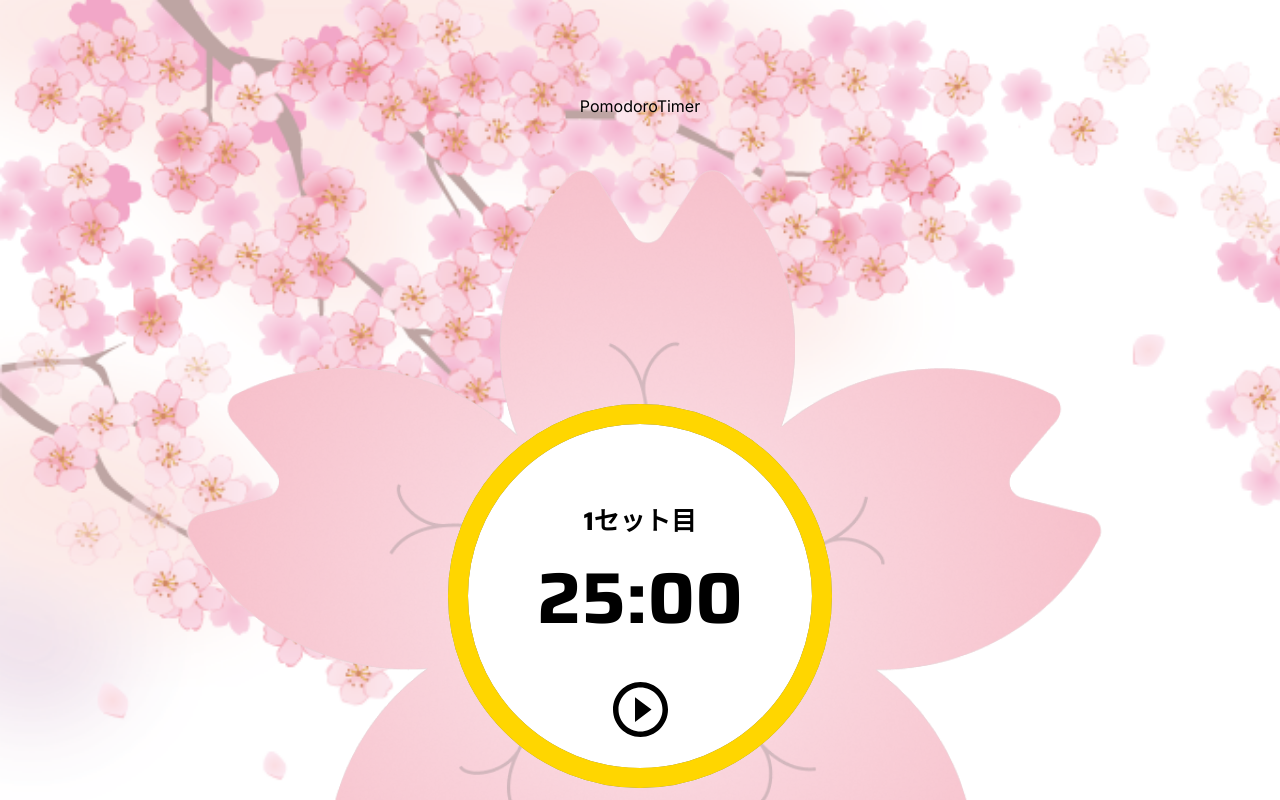
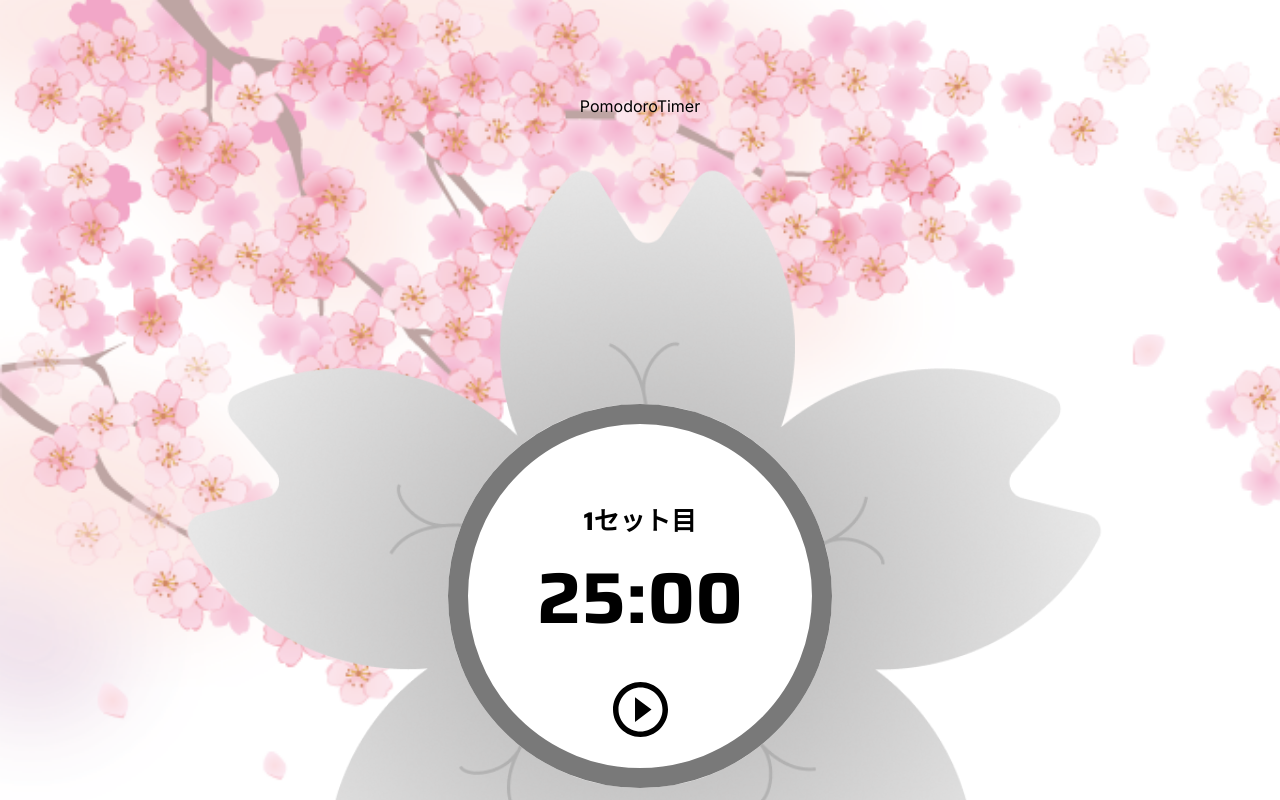
Before and after one commit to YukaChoco/blossom-pomodoro-timer, a Next.js app: page / in a window 1280 px wide. Shown: the top 800 px of the page. Built offline with nearby package versions, Linux system fonts and the light colour scheme; a web font is replaced by a local one.

Commit message:
繋ぎこみ失敗部分

```diff
--- a/app/components/Timer.tsx
+++ b/app/components/Timer.tsx
@@ -34,7 +34,6 @@
 
   const getClipPath = (progress: number) => {
     if (isStudying) {
-      // !消す
       if (progress <= 25) {
         const x = 50 + 50 * Math.tan(progress * 3.6 * (Math.PI / 180));
         if (x >= 100000) {
--- a/app/components/pages/StudyPage.tsx
+++ b/app/components/pages/StudyPage.tsx
@@ -7,6 +7,8 @@
   isStudying,
   isTimerRunning,
   setCount,
+  studyMaxTime,
+  breakMaxTime,
   startTimer,
   stopTimer,
   restartTimer,
@@ -17,6 +19,8 @@
   isStudying: boolean;
   isTimerRunning: boolean;
   setCount: number;
+  studyMaxTime: number;
+  breakMaxTime: number;
   startTimer: () => void;
   stopTimer: () => void;
   restartTimer: () => void;
@@ -33,6 +37,8 @@
         startTimer={startTimer}
         stopTimer={stopTimer}
         restartTimer={restartTimer}
+        studyMaxTime={studyMaxTime}
+        breakMaxTime={breakMaxTime}
       />
       <button onClick={finishStudy}>勉強を終える</button>
     </div>
--- a/app/page.tsx
+++ b/app/page.tsx
@@ -14,6 +14,8 @@
     isStudying,
     isTimerRunning,
     setCount,
+    studyMaxTime,
+    breakMaxTime,
     score,
     startTimer,
     stopTimer,
@@ -37,6 +39,8 @@
           stopTimer={stopTimer}
           restartTimer={restartTimer}
           finishStudy={finishStudy}
+          studyMaxTime={studyMaxTime}
+          breakMaxTime={breakMaxTime}
         />
       )}
     </main>
```
